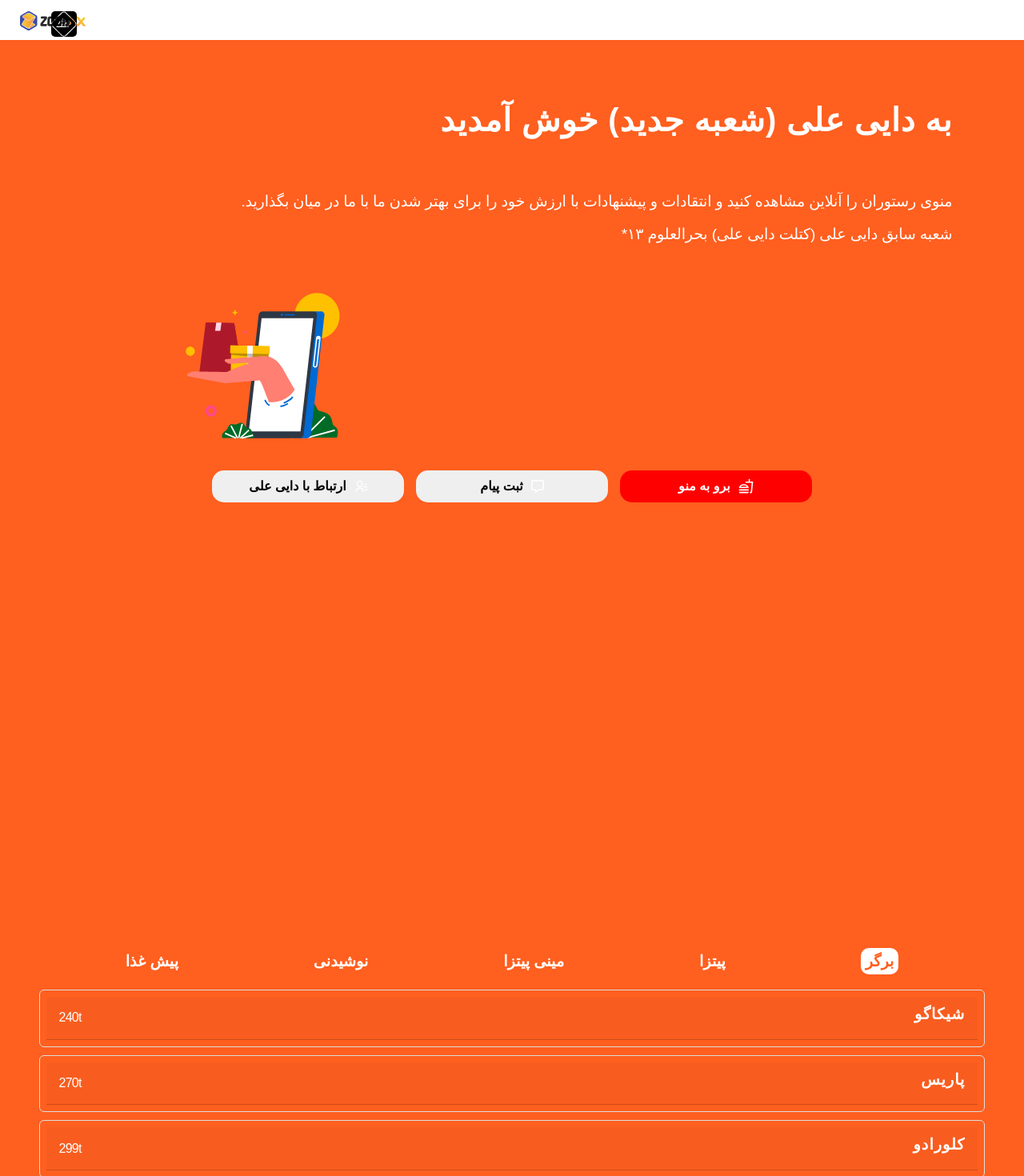
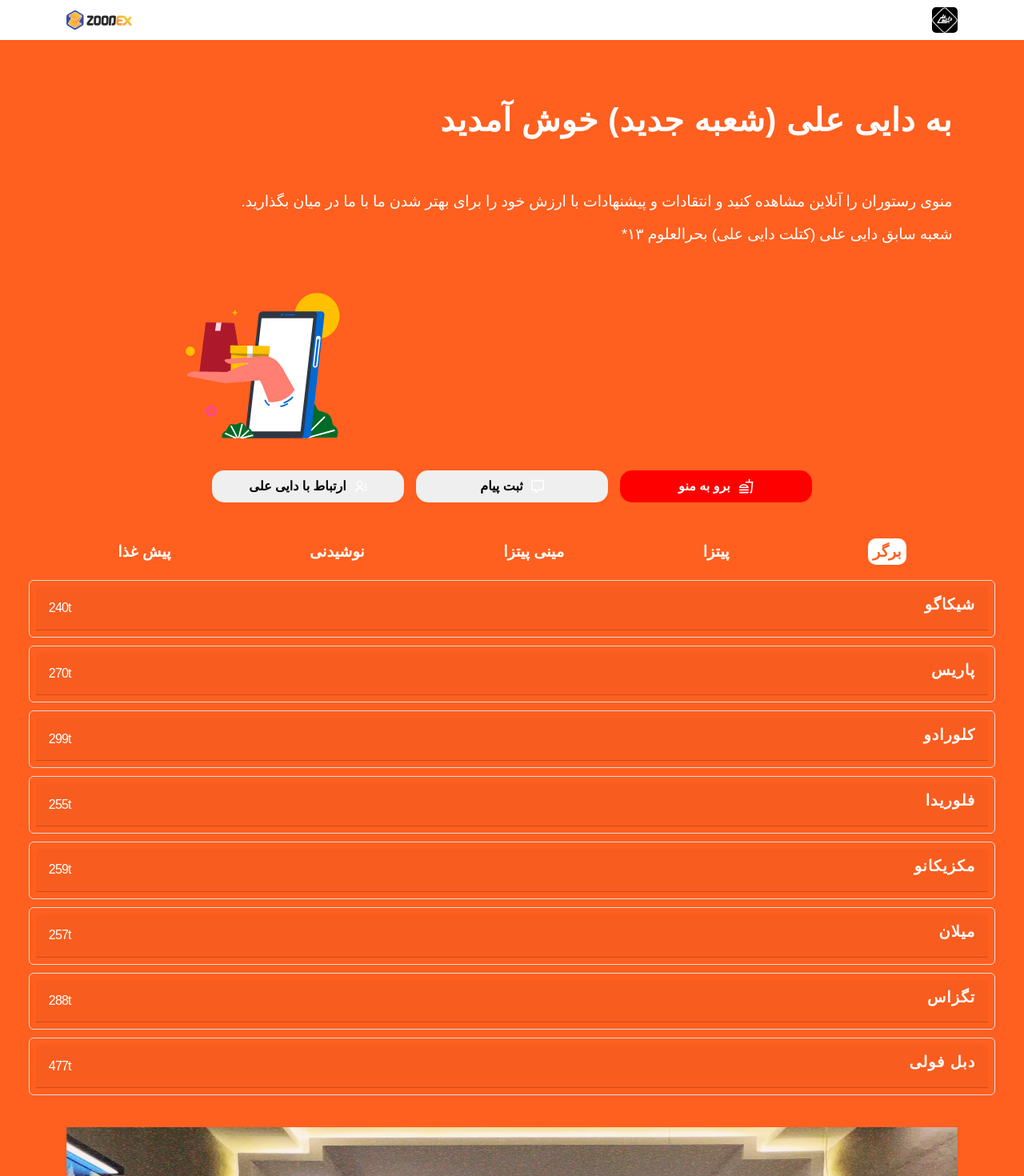
Before and after one commit to pedramjlo/Daei-Ali-ORG, a React (Create React App) app: page / in a window 1280 px wide. Shown: the top 1470 px of the page at 80% size. Built offline with nearby package versions, Linux system fonts and the light colour scheme; a web font is replaced by a local one.

Commit message:
fixed desktop navbar

```diff
--- a/src/components/home.jsx
+++ b/src/components/home.jsx
@@ -60,7 +60,7 @@ export default function Home() {
           </div>
         </section>
 
-        <div className='menu-groups' style={{ marginTop: "50%" }} ref={menuGroupsRef}>
+        <div className='menu-groups' ref={menuGroupsRef}>
           <MenuGroups loading="lazy" />
         </div>
 
--- a/src/home.css
+++ b/src/home.css
@@ -85,10 +85,10 @@ h2 {
 
 
 .menu-groups {
-    margin-top: 10%;
+    margin-top: 39%;
     padding-bottom: 15px;
-    margin-right: 2%;
-    margin-left: 2%;
+    margin-right: 1%;
+    margin-left: 1%;
 }
 
 
@@ -100,6 +100,7 @@ h2 {
         font-weight: 900;
         letter-spacing: 0.8px;
     }
+
 
 
     .description-1{
@@ -121,4 +122,8 @@ h2 {
         margin-right: 5%;
         margin-left: 15%;
     }
+
+    .menu-groups {
+        margin-top: 10%;
+    }
 }
--- a/src/index.css
+++ b/src/index.css
@@ -61,6 +61,7 @@ button {
 
 
 @media only screen and (min-width: 992px){
+
   .logo-header img{
     width: 2em;
     height: 2em;
@@ -70,14 +71,12 @@ button {
 
   .logo-header {
     position: absolute;
-    top: 1.7vh;
-    left: 5%;
+    right: 6.5%;
   }
 
   .zoodex {
     position: absolute;
-    top: 1.7vh;
-    right: 6%;
+    left: 6.5%;
   }
 
   .zoodex img {
```
